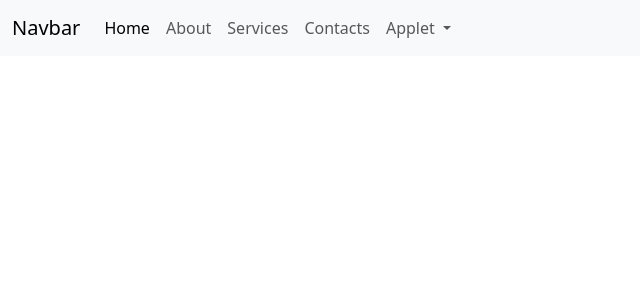
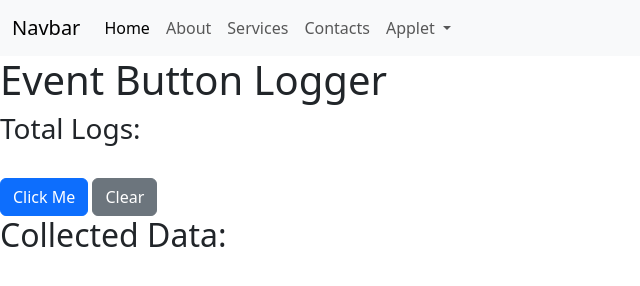
Before and after one commit to biancamatt/IT24A, a plain HTML site: page applet-3.html in a window 1280 px wide. Shown: the whole page, without its empty margins (0-640 px from the left). Drawn offline with nearby package versions, Linux system fonts and the light colour scheme.

Commit message:
added button logger in applet-3.html

```diff
--- a/applet-3.html
+++ b/applet-3.html
@@ -54,3 +54,20 @@
 </nav>
 
 <body>
+
+    <body>
+        <div class="applet-3">
+            <h1>Event Button Logger </h1>
+            <h3 id="logCount">Total Logs: </h3>
+            <br>
+            <button class="btn btn-primary" id="logButton">Click Me</button>
+            <button class="btn btn-secondary" id="clearButton">Clear</button>
+            <h2>Collected Data: </h2>
+            <div id="idContainer" style="width: 10rem;"></div>
+
+
+        </div>
+    </body>
+    <script src="./applet-3.js"></script>
+
+</html>
```
